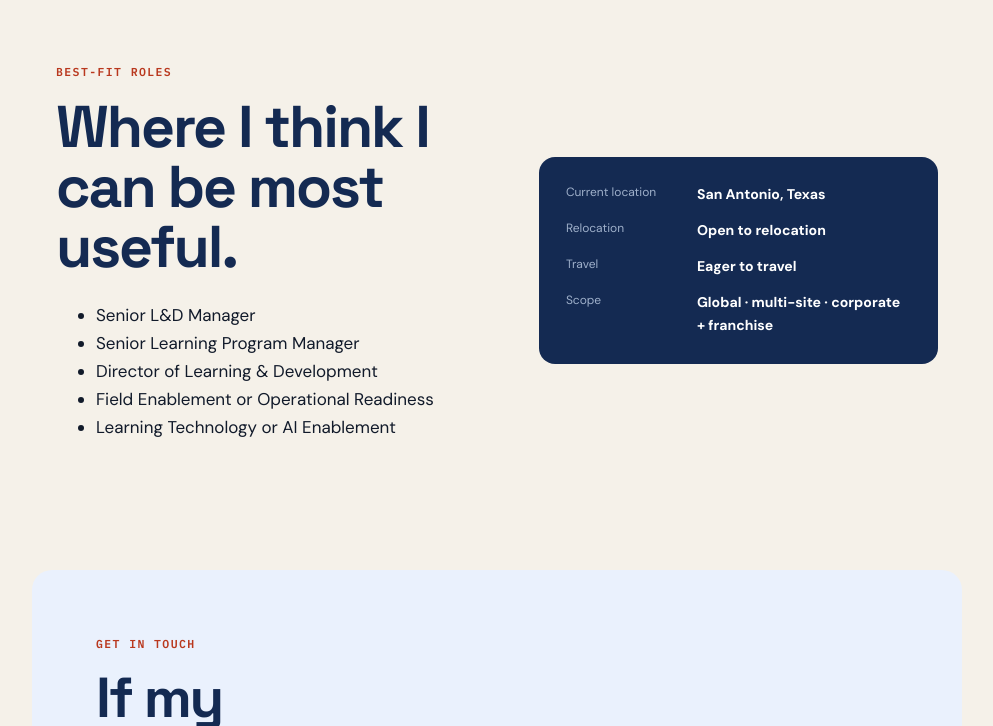
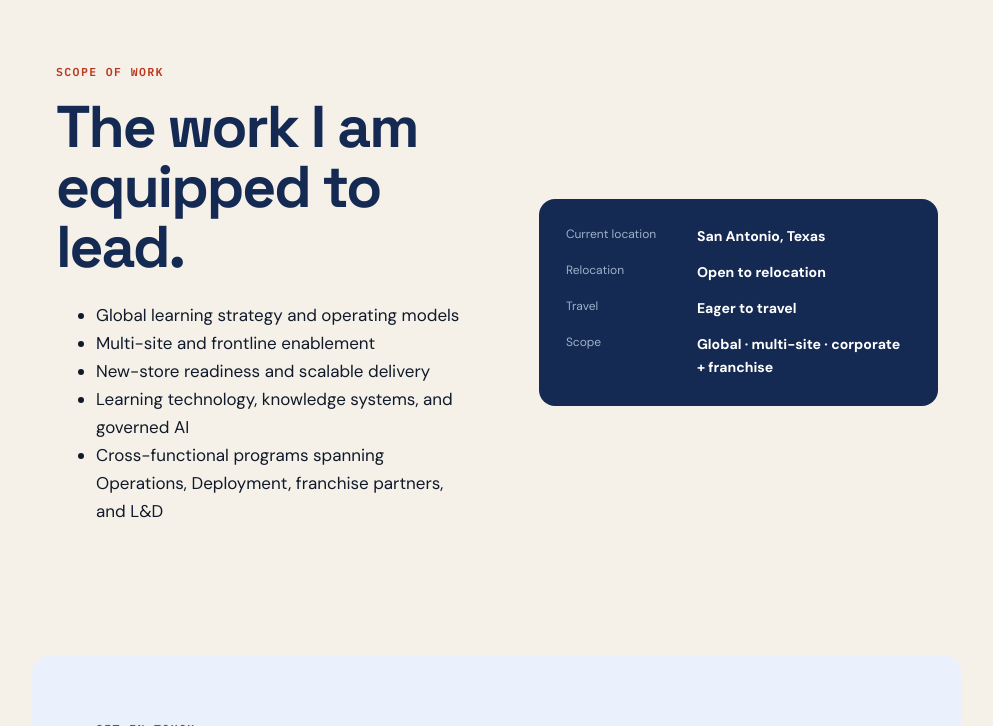
Before and after one commit to prismo1020/danielle-beram-portfolio, a plain HTML site: page contact.html in a window 1280 px wide. Shown: the part 1044-1770 px from the top of the page, without its empty margins (286-1279 px from the left). Drawn offline with Linux system fonts and the light colour scheme.

Commit message:
Position portfolio around leadership scope
Remove prescriptive target-role language and emphasize the scale and scope of Danielle's work.

```diff
--- a/contact.html
+++ b/contact.html
@@ -4,10 +4,10 @@
 <meta charset="utf-8">
 <meta name="viewport" content="width=device-width, initial-scale=1">
 <title>Résumé & Contact | Danielle Beram</title>
-<meta name="description" content="Recruiter brief, résumé download, role fit, relocation preferences, and contact information for Danielle Beram.">
+<meta name="description" content="Recruiter brief, résumé download, professional scope, relocation preferences, and contact information for Danielle Beram.">
 <link rel="canonical" href="https://prismo1020.github.io/danielle-beram-portfolio/contact.html">
 <meta property="og:title" content="Résumé & Contact | Danielle Beram">
-<meta property="og:description" content="Résumé, experience summary, role fit, relocation preferences, and contact information for Danielle Beram.">
+<meta property="og:description" content="Résumé, experience summary, professional scope, relocation preferences, and contact information for Danielle Beram.">
 <meta property="og:type" content="profile">
 <meta property="og:url" content="https://prismo1020.github.io/danielle-beram-portfolio/contact.html">
 <meta property="og:image" content="https://prismo1020.github.io/danielle-beram-portfolio/assets/og-human.png">
@@ -49,14 +49,14 @@
 
   <section class="fit-grid">
     <div>
-      <p class="eyebrow">Best-fit roles</p>
-      <h2>Where I think I can be most useful.</h2>
+      <p class="eyebrow">Scope of work</p>
+      <h2>The work I am equipped to lead.</h2>
       <ul class="fit-list">
-        <li>Senior L&amp;D Manager</li>
-        <li>Senior Learning Program Manager</li>
-        <li>Director of Learning &amp; Development</li>
-        <li>Field Enablement or Operational Readiness</li>
-        <li>Learning Technology or AI Enablement</li>
+        <li>Global learning strategy and operating models</li>
+        <li>Multi-site and frontline enablement</li>
+        <li>New-store readiness and scalable delivery</li>
+        <li>Learning technology, knowledge systems, and governed AI</li>
+        <li>Cross-functional programs spanning Operations, Deployment, franchise partners, and L&amp;D</li>
       </ul>
     </div>
     <div class="availability-card">
--- a/js/site.js
+++ b/js/site.js
@@ -35,7 +35,7 @@
       <nav class="sidebar-nav" aria-label="Primary navigation">${nav()}</nav>
       <div class="sidebar-recruiter">
         <span>Open to relocation</span>
-        <strong>Hiring for L&D leadership?</strong>
+        <strong>Global learning, operations, and AI enablement</strong>
         <a href="contact.html">Résumé & contact →</a>
       </div>
       <div class="sidebar-actions">
```
Also changed, not shown: about.html (+1 -1 lines), index.html (+3 -3 lines), 1 other file.
